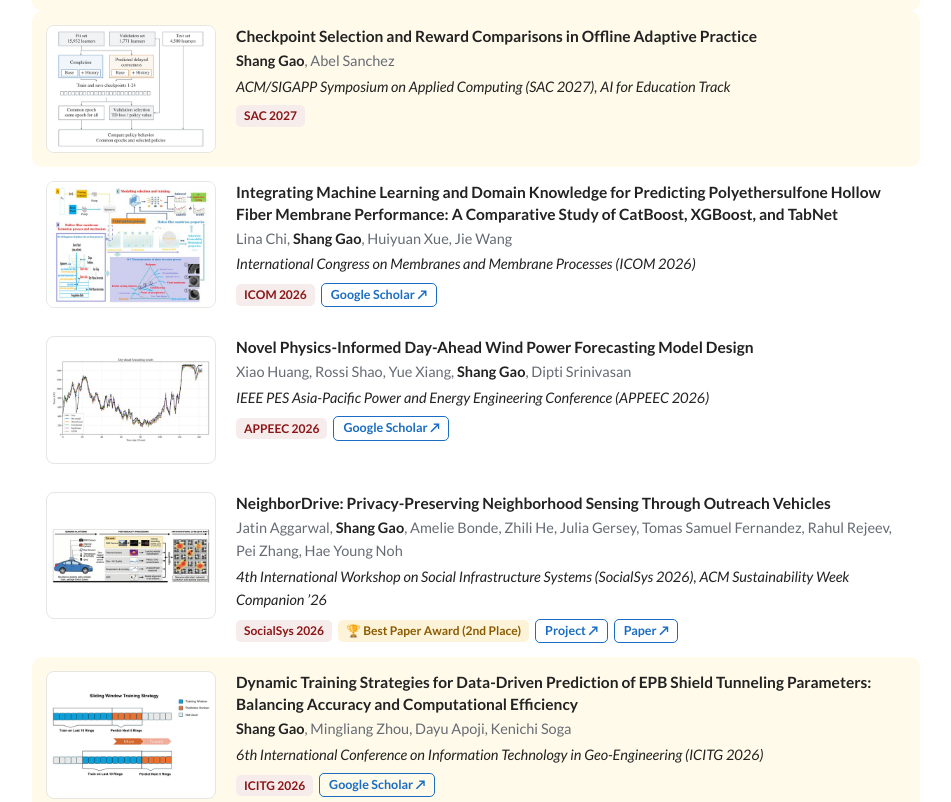
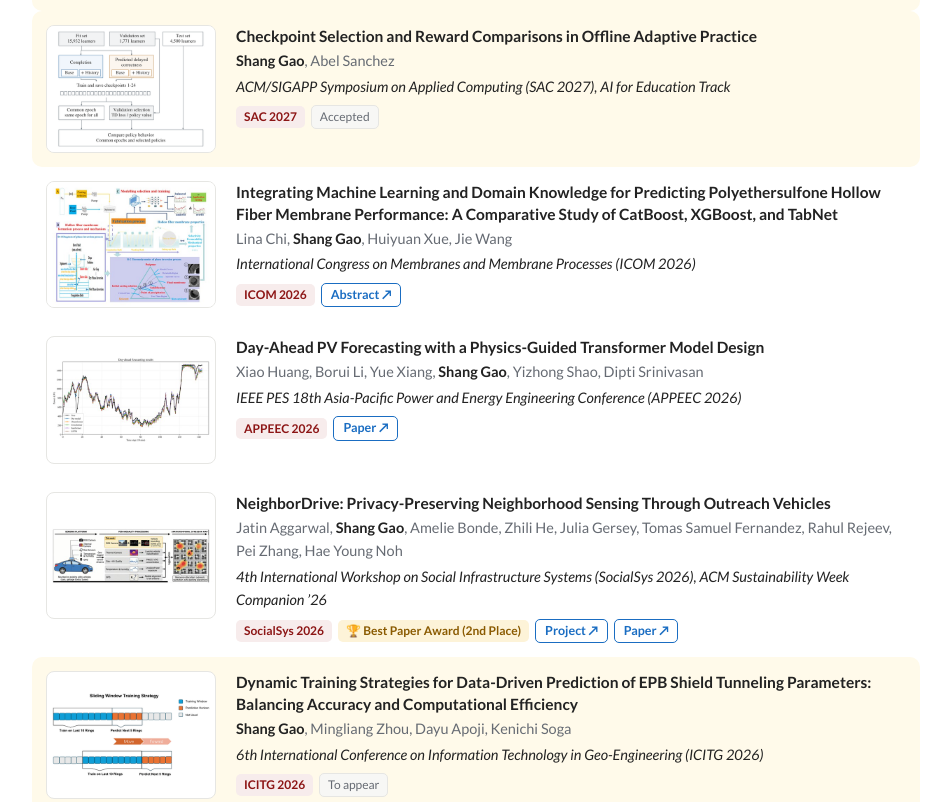
Before and after one commit to shang698/shang698.github.io, a plain HTML site: page index.html in a window 1280 px wide. Shown: the part 5143-5945 px from the top of the page, without its empty margins (164-1115 px from the left). Drawn offline with Linux system fonts and the light colour scheme.

Commit message:
Add paper links, new thumbnail and status updates

```diff
--- a/index.html
+++ b/index.html
@@ -537,7 +537,7 @@
         <div class="title">Checkpoint Selection and Reward Comparisons in Offline Adaptive Practice</div>
         <div class="authors"><b>Shang Gao</b>, Abel Sanchez</div>
         <div class="venue">ACM/SIGAPP Symposium on Applied Computing (SAC 2027), AI for Education Track</div>
-        <div class="foot"><span class="badge">SAC 2027</span></div>
+        <div class="foot"><span class="badge">SAC 2027</span><span class="st">Accepted</span></div>
       </div>
     </div>
     <div class="pub" data-status="published">
@@ -546,16 +546,16 @@
         <div class="title">Integrating Machine Learning and Domain Knowledge for Predicting Polyethersulfone Hollow Fiber Membrane Performance: A Comparative Study of CatBoost, XGBoost, and TabNet</div>
         <div class="authors">Lina Chi, <b>Shang Gao</b>, Huiyuan Xue, Jie Wang</div>
         <div class="venue">International Congress on Membranes and Membrane Processes (ICOM 2026)</div>
-        <div class="foot"><span class="badge">ICOM 2026</span><a class="lk scholar">Google Scholar ↗</a></div>
+        <div class="foot"><span class="badge">ICOM 2026</span><a class="lk" href="https://studio.m-anage.com/aiche/icom26/meetingapp.cgi/Paper/728878" target="_blank">Abstract ↗</a></div>
       </div>
     </div>
     <div class="pub" id="pub-wind" data-status="published">
       <div class="thumb"><img src="images/wind.jpg" alt=""><div class="ph">APPEEC 2026</div></div>
       <div>
-        <div class="title">Novel Physics-Informed Day-Ahead Wind Power Forecasting Model Design</div>
-        <div class="authors">Xiao Huang, Rossi Shao, Yue Xiang, <b>Shang Gao</b>, Dipti Srinivasan</div>
-        <div class="venue">IEEE PES Asia-Pacific Power and Energy Engineering Conference (APPEEC 2026)</div>
-        <div class="foot"><span class="badge">APPEEC 2026</span><a class="lk scholar">Google Scholar ↗</a></div>
+        <div class="title">Day-Ahead PV Forecasting with a Physics-Guided Transformer Model Design</div>
+        <div class="authors">Xiao Huang, Borui Li, Yue Xiang, <b>Shang Gao</b>, Yizhong Shao, Dipti Srinivasan</div>
+        <div class="venue">IEEE PES 18th Asia-Pacific Power and Energy Engineering Conference (APPEEC 2026)</div>
+        <div class="foot"><span class="badge">APPEEC 2026</span><a class="lk" href="https://doi.org/10.1109/APPEEC67771.2026.11750024" target="_blank">Paper ↗</a></div>
       </div>
     </div>
     <div class="pub" id="pub-nd" data-status="published">
@@ -573,7 +573,7 @@
         <div class="title">Dynamic Training Strategies for Data-Driven Prediction of EPB Shield Tunneling Parameters: Balancing Accuracy and Computational Efficiency</div>
         <div class="authors"><b>Shang Gao</b>, Mingliang Zhou, Dayu Apoji, Kenichi Soga</div>
         <div class="venue">6th International Conference on Information Technology in Geo-Engineering (ICITG 2026)</div>
-        <div class="foot"><span class="badge">ICITG 2026</span><a class="lk scholar">Google Scholar ↗</a></div>
+        <div class="foot"><span class="badge">ICITG 2026</span><span class="st">To appear</span></div>
       </div>
     </div>
     <div class="pub" data-status="published">
@@ -591,7 +591,7 @@
         <div class="title">Earthworm-Inspired Bionic Robot for Geological Condition Exploration</div>
         <div class="authors">Yong Yuan, <b>Shang Gao</b>, Jiaolong Zhang, Xueming Yao, Xinhang Xiong</div>
         <div class="venue">Chinese Invention Patent CN116165090B, granted 2025</div>
-        <div class="foot"><span class="badge">Patent</span><a class="lk" href="https://patents.google.com/patent/CN116165090B" target="_blank">Google Patents ↗</a></div>
+        <div class="foot"><span class="badge">Patent</span><a class="lk" href="https://patents.google.com/patent/CN116165090B/zh" target="_blank">Google Patents ↗</a></div>
       </div>
     </div>
     <div class="pub" data-status="published">
@@ -609,7 +609,7 @@
         <div class="title">From Viewing to Purchasing: The Moderating Effects of Lucky Draw in Live-Streaming Commerce</div>
         <div class="authors">Xingyu Chen, Muran Yu, <b>Shang Gao</b>, Ying Liu, Wei Shang</div>
         <div class="venue">Proceedings of the IEEE International Conference on Big Data (BigData 2024)</div>
-        <div class="foot"><span class="badge">IEEE BigData 2024</span><a class="lk scholar">Google Scholar ↗</a></div>
+        <div class="foot"><span class="badge">IEEE BigData 2024</span><a class="lk" href="https://doi.org/10.1109/BigData62323.2024.10825927" target="_blank">Paper ↗</a></div>
       </div>
     </div>
   </div>
```
Also changed, not shown: images/multiview.jpg (added).
